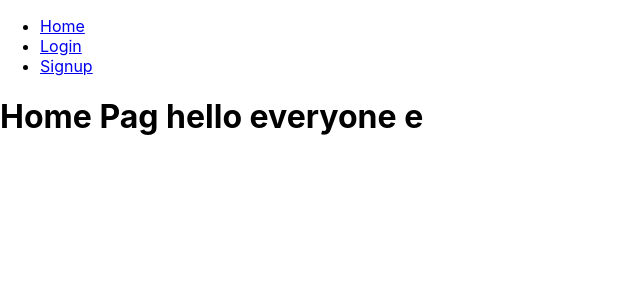
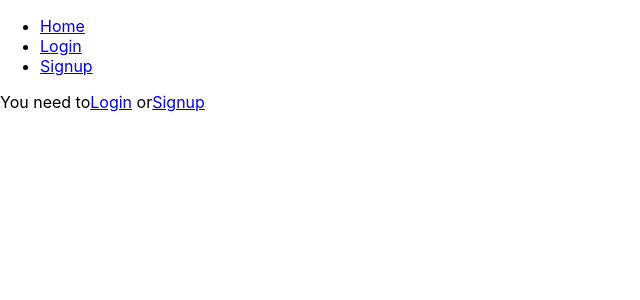
Before and after one commit to enescang/react-firebase-auth, a React (Create React App) app: page / in a window 1280 px wide. Shown: the top 300 px of the page, without its empty margins (0-640 px from the left). Built offline with nearby package versions, Linux system fonts and the light colour scheme; no server answers.

Commit message:
Check if user is logged in

```diff
--- a/src/App.js
+++ b/src/App.js
@@ -1,3 +1,4 @@
+import { useState, useEffect } from "react";
 import logo from "./logo.svg";
 import "./App.css";
 import { firebaseClient } from "./firebase/firebase-client";
@@ -8,8 +9,27 @@ import Signup from "./components/Signup";
 import Home from "./components/Home";
 
 import UserContext from "./context/UserContext";
+import Initial from "./components/Initial";
 
 function App() {
+  const [user, setUser] = useState(null);
+  const [initial, setInitial] = useState(false);
+
+  useEffect(()=>{
+    firebaseClient.auth().onAuthStateChanged((user)=>{
+      if(user !== null) {
+        setUser(user);
+      }
+      setInitial(true)
+    })
+  }, []);
+
+  if(initial === false) {
+    return (
+      <Initial/>
+    )
+  }
+
   return (
     <Router>
       <div>
@@ -29,7 +49,7 @@ function App() {
 
         {/* A <Switch> looks through its children <Route>s and
           renders the first one that matches the current URL. */}
-        <UserContext.Provider value="hello everyone">
+        <UserContext.Provider value={user}>
           <Switch>
             <Route path="/login">
               <Login />
--- a/src/components/Home.jsx
+++ b/src/components/Home.jsx
@@ -1,11 +1,21 @@
-import {useContext} from 'react';
+import { useContext } from 'react';
 import UserContext from '../context/UserContext';
+import { Link } from "react-router-dom";
 
 const Home = () => {
     const user = useContext(UserContext);
-    return(
+    return (
         <>
-            <h1>Home Pag {user} e</h1>
+            { user !== null ?
+                <h1>Welcome {user.email} - You are our member. </h1>
+                :
+                <>
+                    <h>You need to
+                        <Link to="/login">Login</Link> or
+                        <Link to="/signup">Signup</Link></h>
+                </>
+
+            }
         </>
     )
 };
```
